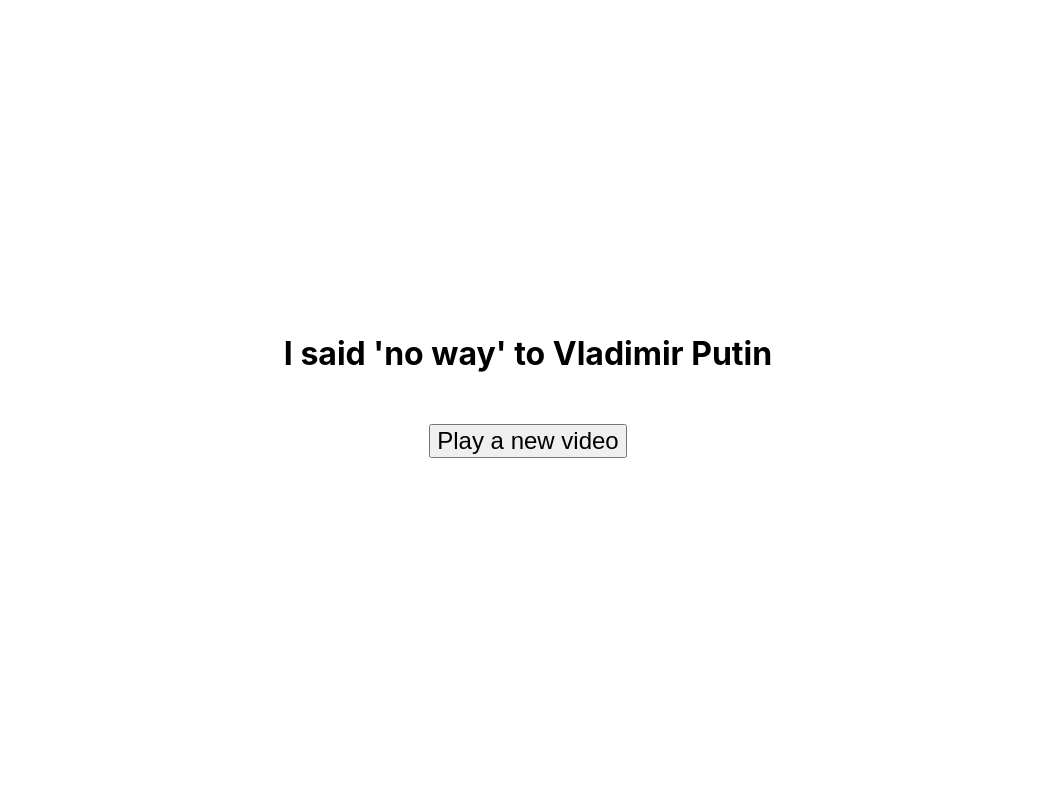
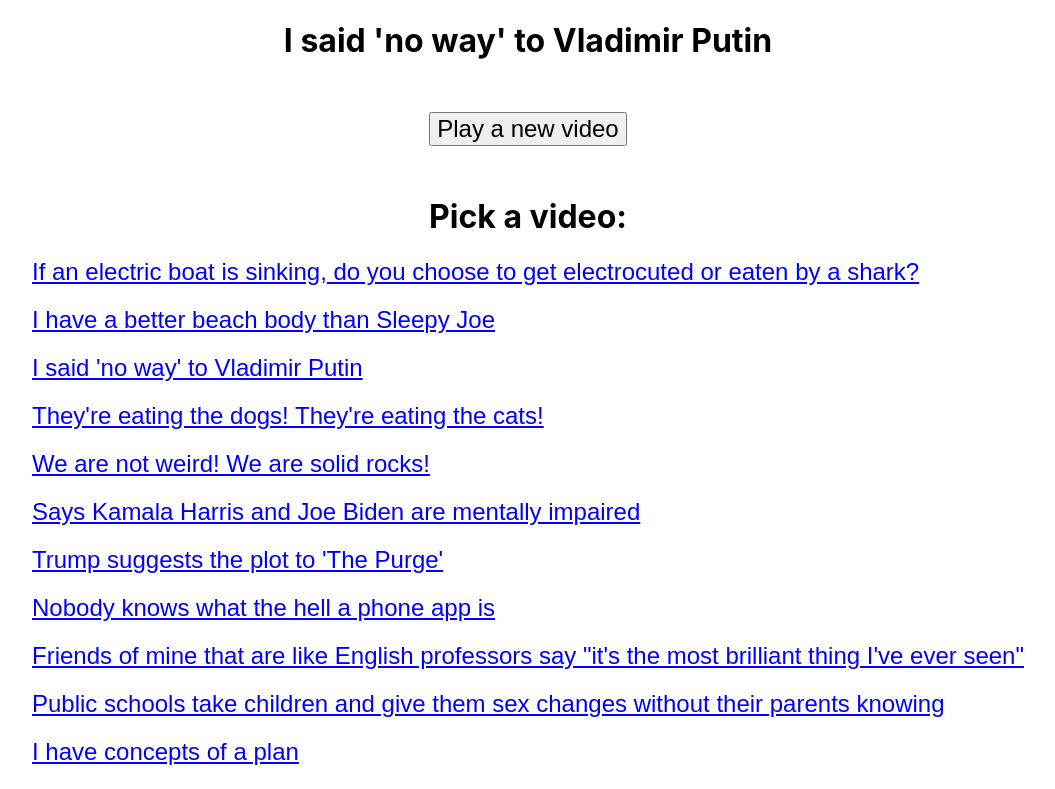
Before and after one commit to jamesvickers19/trump-clips, a React (Create React App) app: page / in a window 1280 px wide. Shown: the top 789 px of the page, without its empty margins (112-1167 px from the left). Built offline with nearby package versions, Linux system fonts and the light colour scheme.

Commit message:
show list of videos at bottom and allow selecting them to play

```diff
--- a/src/App.tsx
+++ b/src/App.tsx
@@ -50,6 +50,19 @@
           },
         }}
       />
+      <h1>Pick a video:</h1>
+      <div style={styles.videoListContainer}>
+        {trumpVideos.map((v) => {
+          return (
+            <button
+              onClick={() => setSelectedVideo(v)}
+              style={styles.linkButton}
+            >
+              {v.description}
+            </button>
+          );
+        })}
+      </div>
     </div>
   );
 }
@@ -60,10 +73,18 @@
     flexDirection: "column" as const,
     justifyContent: "center",
     alignItems: "center",
-    height: "100vh",
   },
   description: {
     textAlign: "center" as const,
+  },
+  linkButton: {
+    background: "none",
+    color: "blue",
+    fontSize: 24,
+    textDecoration: "underline",
+    border: "none",
+    padding: 0,
+    cursor: "pointer",
   },
   newVideoButton: {
     fontSize: 24,
@@ -73,6 +94,13 @@
   sourceLink: {
     fontSize: 24,
   },
+  videoListContainer: {
+    display: "flex",
+    flexDirection: "column" as const,
+    alignItems: "flex-start",
+    gap: "20px",
+    paddingBottom: 50,
+  },
 };
 
 export default App;
```
